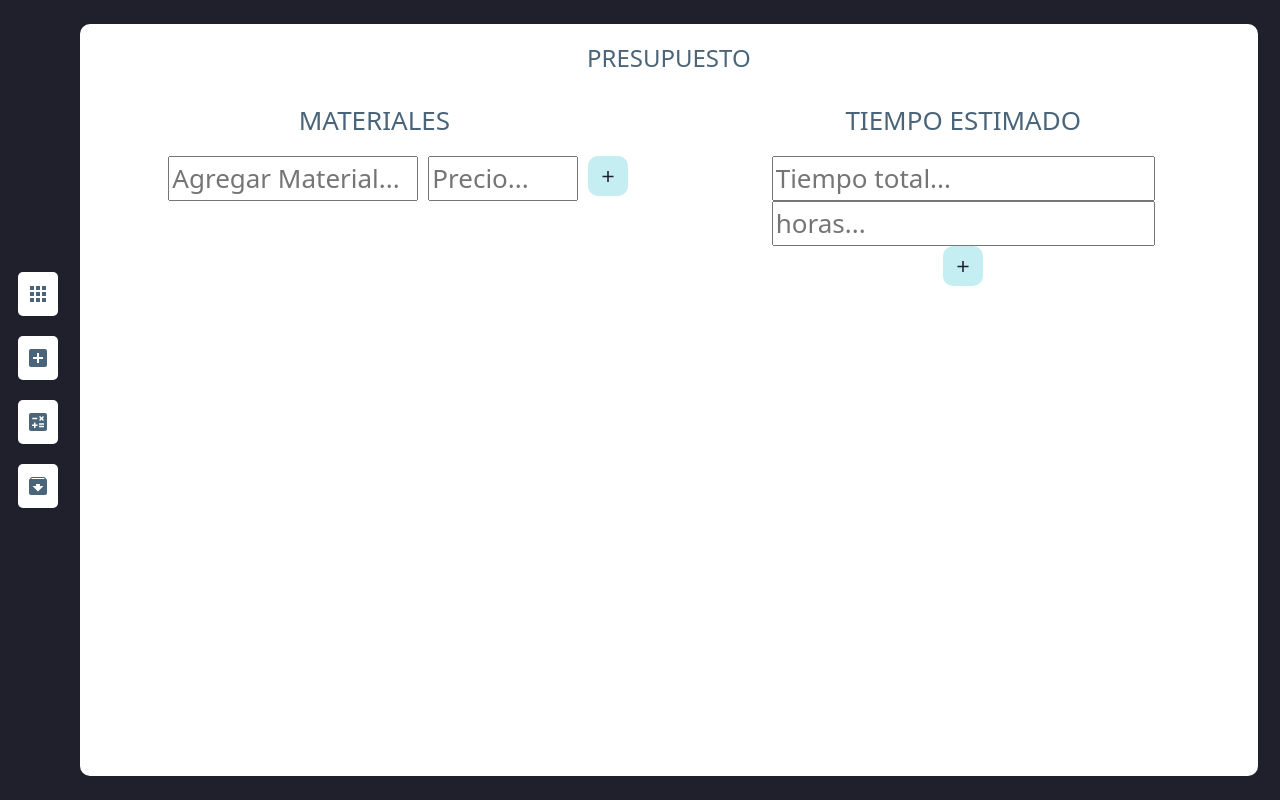
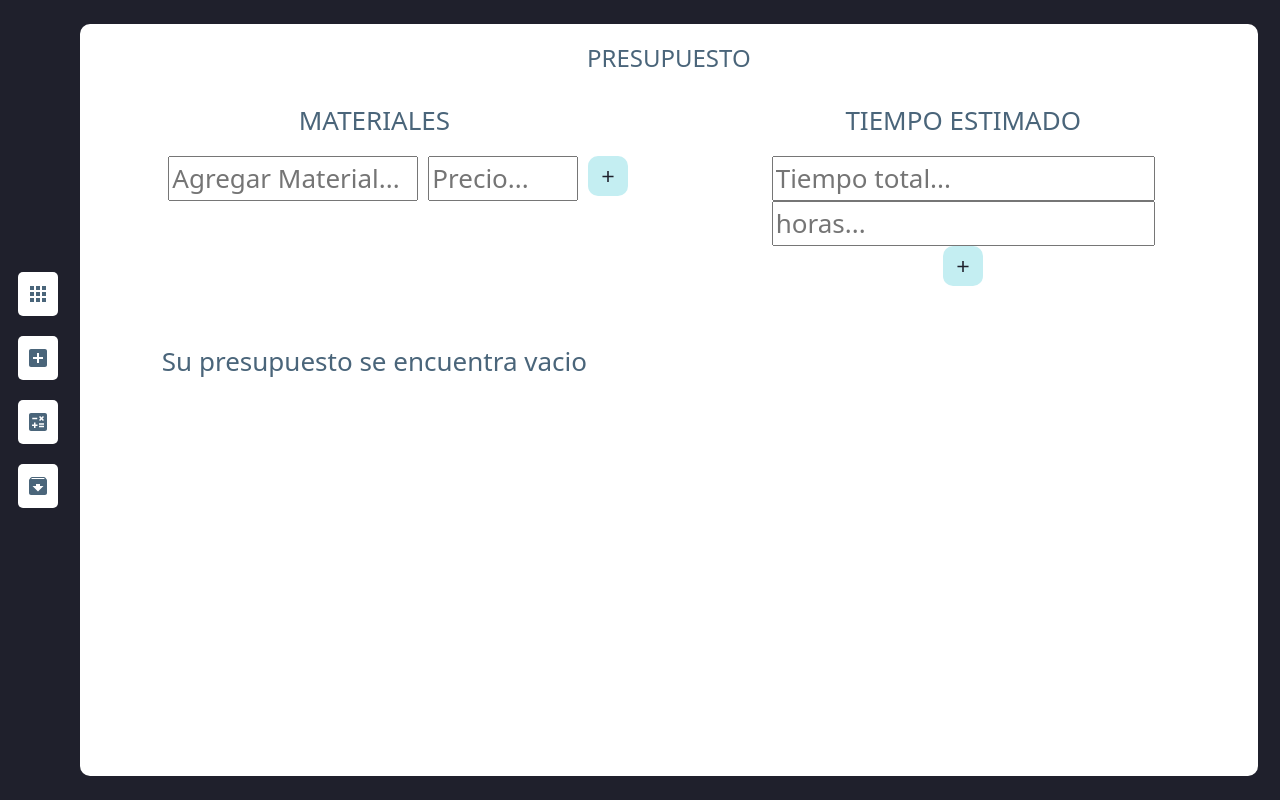
Before and after one commit to lean-13/react-web-presupuesto, a React (Create React App) app: page /presupuesto in a window 1280 px wide. Built offline with nearby package versions, Linux system fonts and the light colour scheme.

Commit message:
presupuesto vacio

```diff
--- a/src/components/Presupuesto/Presupuesto.js
+++ b/src/components/Presupuesto/Presupuesto.js
@@ -34,6 +34,9 @@ function Presupuesto() {
                     <div className='ListadoMateriales'>
 
                     </div>
+                    <div className='TextPresupuestoVacio'>
+                        <p>Su presupuesto se encuentra vacio</p>
+                    </div>
                 </div>
                 <div className='PresupuestoCreacionTiempo'>
                     <p>TIEMPO ESTIMADO</p>
--- a/src/components/Presupuesto/Presupuesto.scss
+++ b/src/components/Presupuesto/Presupuesto.scss
@@ -93,3 +93,13 @@
         color: $color3;
     }
 }
+
+// text
+.TextPresupuestoVacio {
+    padding-top: 24%;
+
+    p {
+        // color
+        color: $color3;
+    }
+}
```
